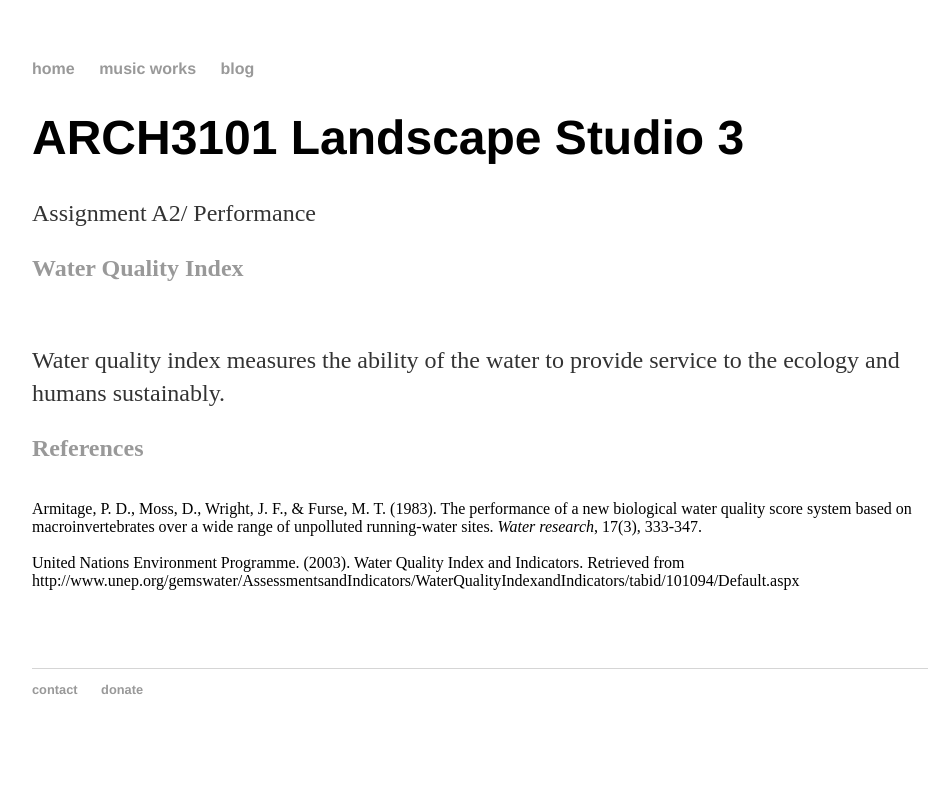
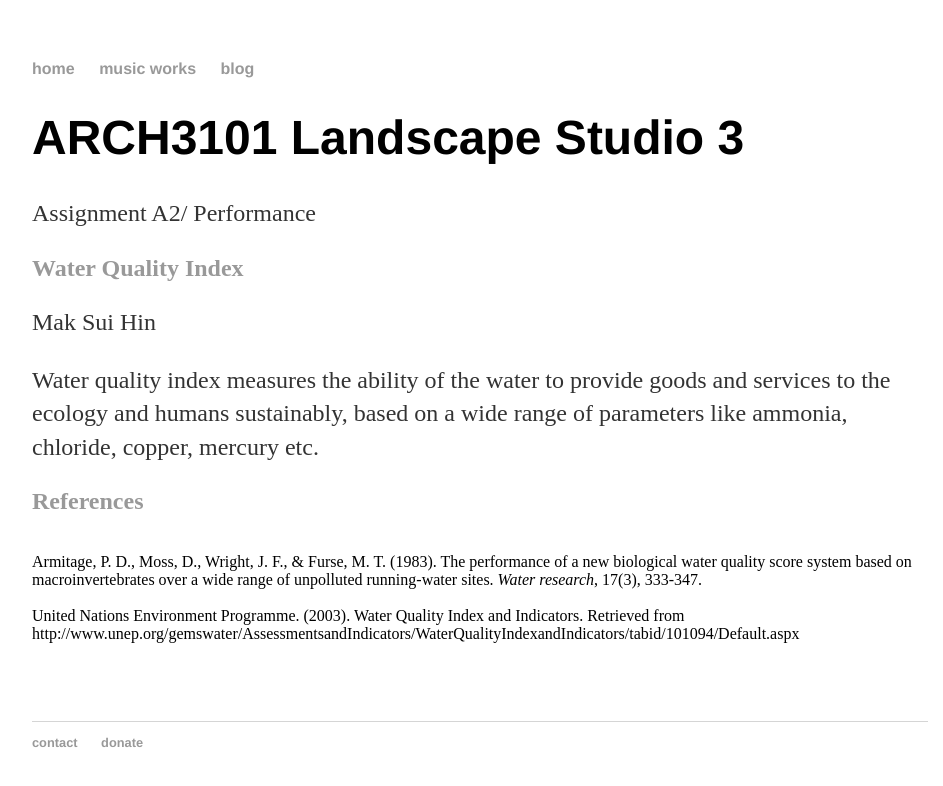
Before and after one commit to maksuihin/maksuihin.github.io, a Jekyll site: the page built from metric.html, in a window 1280 px wide. Shown: the top 786 px of the page, without its empty margins (160-1103 px from the left). Built offline with Jekyll 4.4.1, drawn with Linux system fonts in a browser that asks for light colours.

Commit message:
Update metric.html

```diff
--- a/metric.html
+++ b/metric.html
@@ -6,9 +6,9 @@
 			<!--googleoff: all-->
 			<h1 class="robots-nocontent">ARCH3101 Landscape Studio 3</h1>
 			<p>Assignment A2/ Performance</br>
-			<h2>Water Quality Index</h2></br></p>
+			<h2>Water Quality Index</h2></p><p>Mak Sui Hin</p>
 			<div class="blurb">
-		<p>Water quality index measures the ability of the water to provide service to the ecology and humans sustainably. </p>
+		<p>Water quality index measures the ability of the water to provide goods and services to the ecology and humans sustainably, based on a wide range of parameters like ammonia, chloride, copper, mercury <i></i>etc</i>.</p>
 		</div>
 			<p><h2>References</h2></br>
 		Armitage, P. D., Moss, D., Wright, J. F., & Furse, M. T. (1983). The performance of a new biological water quality score system based on macroinvertebrates over a wide range of unpolluted running-water sites. <i>Water research</i>, 17(3), 333-347.</br></br>
```
